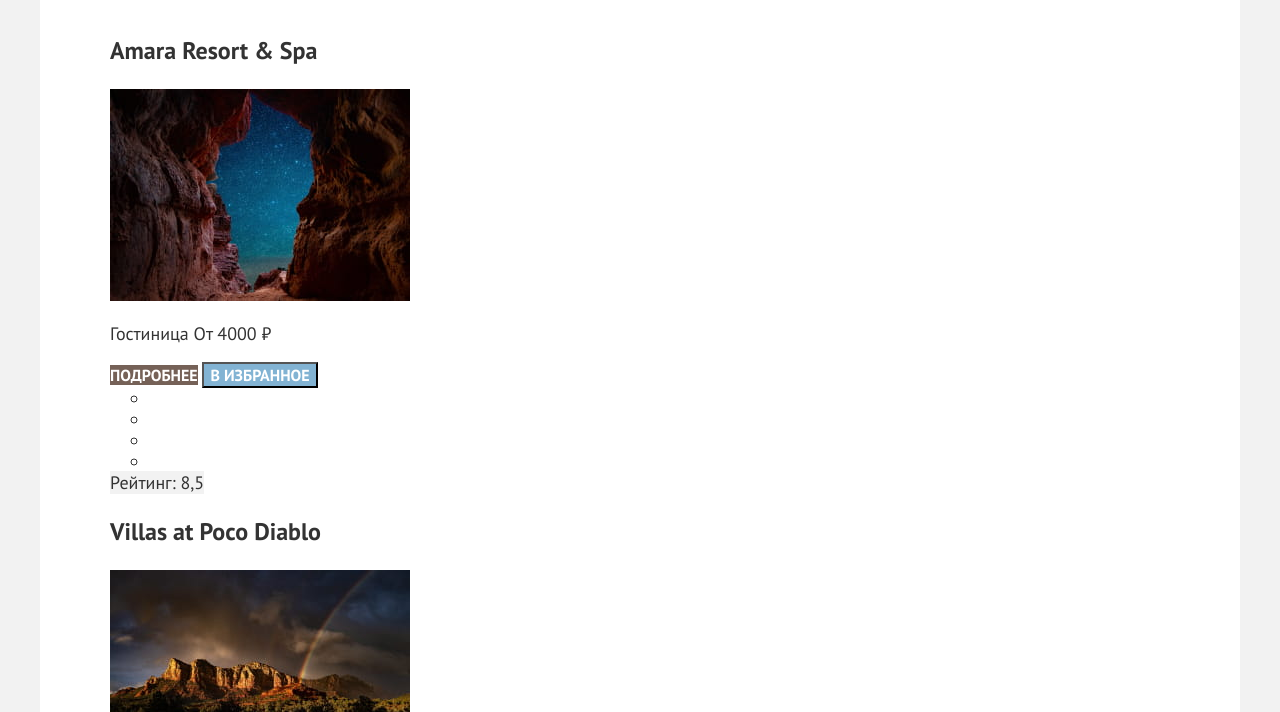
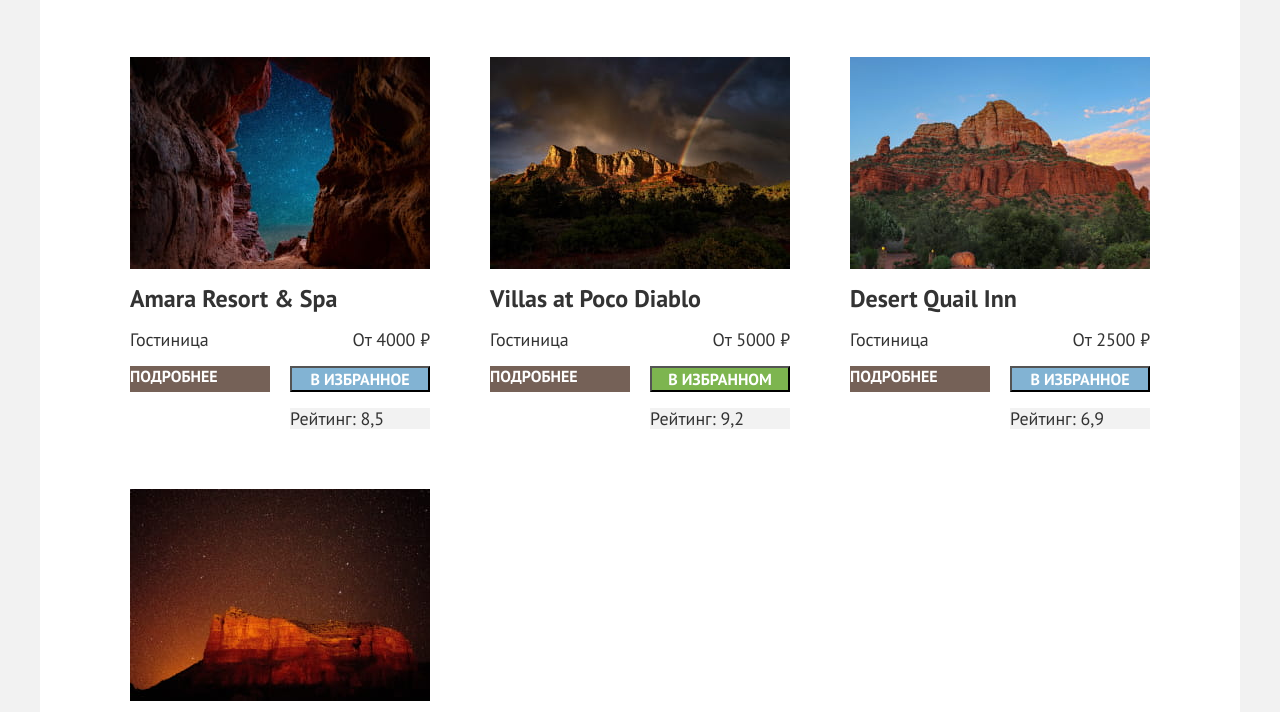
Before and after one commit to Shuvarov-MD/Sedona, a plain HTML site: page catalog.html in a window 1280 px wide. Shown: the part 564-1276 px from the top of the page. Drawn offline with Linux system fonts and the light colour scheme.

Commit message:
add: добавлена сетка на гридах

```diff
--- a/styles/styles.css
+++ b/styles/styles.css
@@ -411,6 +411,11 @@ body {
   margin-bottom: 54px;
 }
 
+.subscribing__form {
+  display: flex;
+  justify-content: center;
+}
+
 .subscribing__input {
   font-family: inherit;
   font-size: 18px;
@@ -492,19 +497,45 @@ body {
 }
 
 .catalog__list {
+  display: grid;
+  grid-template-columns: repeat(3, 340px);
+  gap: 20px;
   margin: 0 0 40px;
   padding: 0;
   list-style-type: none;
 }
 
+.catalog__item {
+  display: grid;
+  grid-template-columns: repeat(2, 140px);
+  grid-template-rows: 212px min-content auto min-content min-content;
+  gap: 16px 20px;
+  padding: 20px;
+}
+
 .catalog__item-title {
+  grid-column: 1 / -1;
   font-size: 24px;
   line-height: 1.17;
+  margin: 0;
 }
 
 .catalog__item-title a {
   color: inherit;
   text-decoration: none;
+}
+
+.catalog__item-image {
+  grid-column: 1 / -1;
+  order: -1;
+  object-fit: contain;
+}
+
+.catalog__item-description {
+  grid-column: 1 / -1;
+  display: flex;
+  justify-content: space-between;
+  margin: 0;
 }
 
 .catalog__item-price,
@@ -514,6 +545,20 @@ body {
 
 .catalog__item-rating {
   background-color: var(--color-body);
+}
+
+/* rating */
+.rating__list {
+  display: flex;
+  row-gap: 6px;
+  margin: 0;
+  padding: 0;
+  list-style-type: none;
+}
+
+.rating__item {
+  width: 18px;
+  height: 17px;
 }
 
 /* pagination */
```
